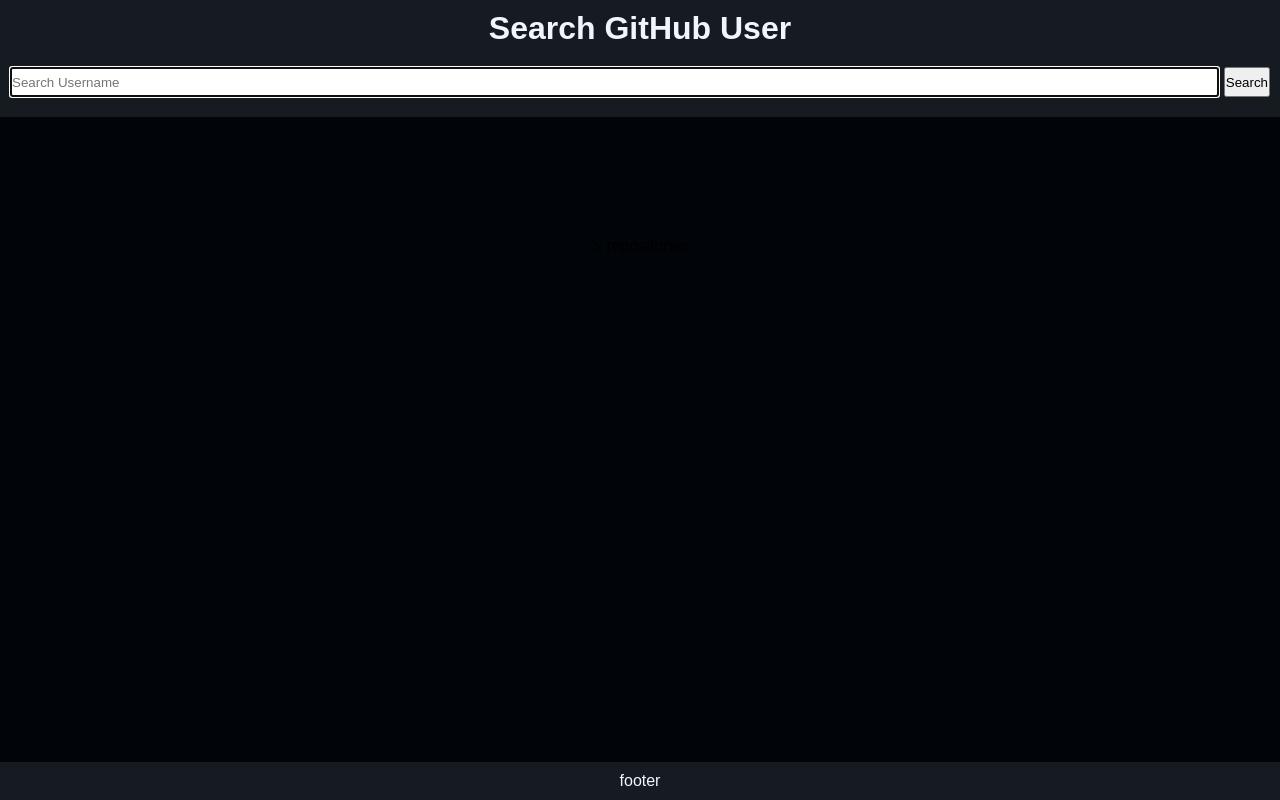
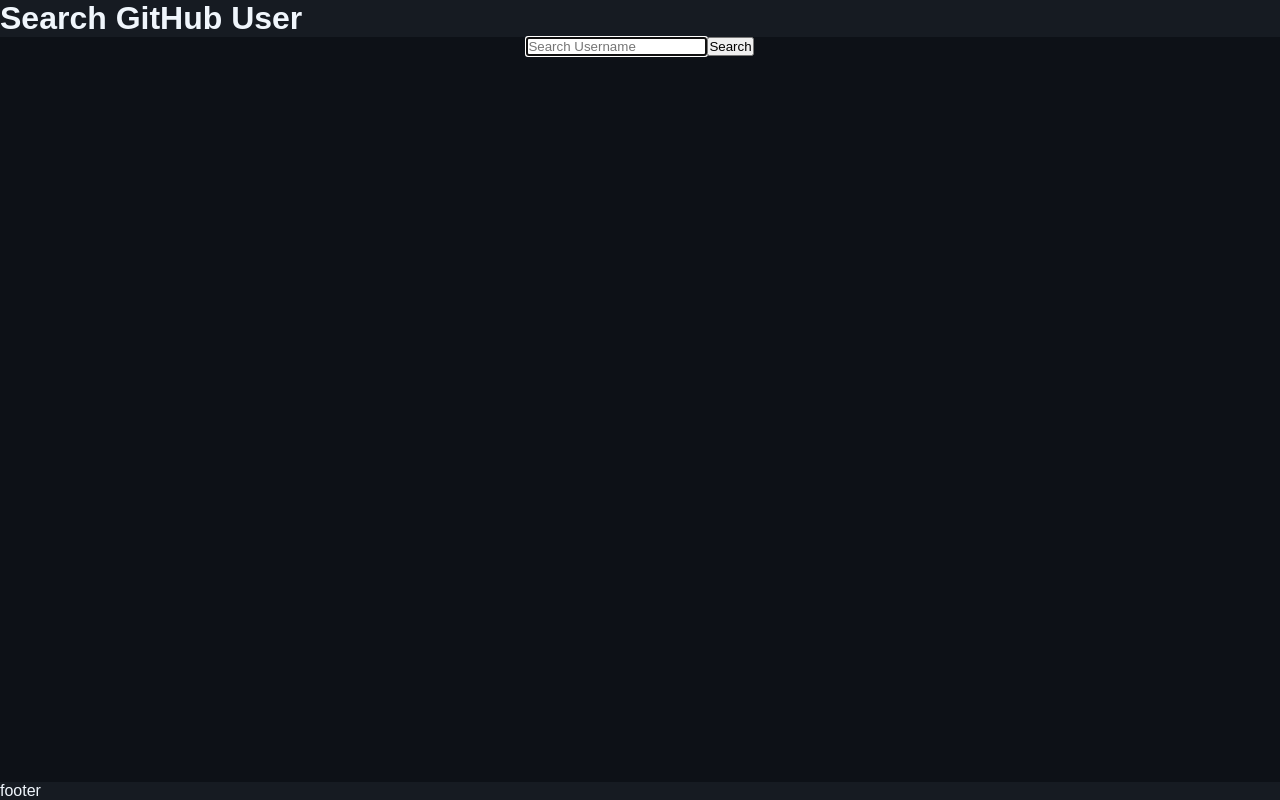
Before and after one commit to robrobac/github-user-search-app, a React (Create React App) app: page / in a window 1280 px wide. Built offline with nearby package versions, Linux system fonts and the light colour scheme.

Commit message:
Viewport Height set to 100% dinamicaly depending on the device. Search form moved out of main element

```diff
--- a/src/App.js
+++ b/src/App.js
@@ -21,8 +21,14 @@
                 .then((result) => result.json())
                 .then(
                     (result) => {
-                        setUser(result);
-                        console.log("User:", result)
+                        if (result.message === "Not Found") {
+                            setUser(result);
+                            console.log("No user found:", result)
+                        } else {
+                            setUser(result);
+                            console.log("User:", result)
+                        }
+
                     },
                     (error) => {
                         console.log(error);
@@ -38,8 +44,13 @@
                 .then((result) => result.json())
                 .then(
                     (result) => {
-                        setRepos(result);
-                        console.log("Repos:", result)
+                        if (result.message === "Not Found") {
+                            setRepos([]);
+                            console.log("No Repos found:", result)
+                        } else {
+                            setRepos(result);
+                            console.log("Repos:", result)
+                        }
                     },
                     (error) => {
                         console.log(error);
@@ -47,6 +58,27 @@
                 );
         }
     }, [username]);
+
+
+    // Dinamical App component height
+    const [viewportHeight, setViewportHeight] = useState(window.innerHeight);
+
+    const height100 = {
+        height: viewportHeight,
+    };
+
+    useEffect(() => {
+        const handleResize = () => {
+            setViewportHeight(window.innerHeight);
+        };
+
+        window.addEventListener('resize', handleResize);
+
+        return () => {
+            window.removeEventListener('resize', handleResize);
+        };
+    }, []);
+    // End of Dinamical App component height
 
 
     // Form submit
@@ -60,10 +92,10 @@
     }
 
     return (
-        <div className="App">
+        <div className="App" style={height100}>
             <Header />
+            <SearchForm onSubmit={searchUsername} />
             <main>
-                <SearchForm onSubmit={searchUsername} />
                 <ShowUser user={user} repos={repos} />
             </main>
             <Footer />
--- a/src/App.scss
+++ b/src/App.scss
@@ -9,15 +9,18 @@
 }
 
 .App {
-    height: 100vh;
+    // height: 100dvh;
+    background-color: $mainBG;
+
     display: flex;
     flex-direction: column;
+    align-items: center;
     justify-content: space-between;
-    align-items: center;
 
     main {
+        height: 100%;
         width: 100%;
-        height: 100%;
-        background-color: $color3;
+        overflow-x: auto;
     }
+
 }
--- a/src/components/Footer.scss
+++ b/src/components/Footer.scss
@@ -1,9 +1,7 @@
 @import './colors';
 
 footer {
-    text-align: center;
     width: 100%;
-    background-color: $color1;
-    color: $color2;
-    padding: 10px;
+    background-color: $headerFooterBG;
+    color: $text1;
 }
--- a/src/components/Header.scss
+++ b/src/components/Header.scss
@@ -1,9 +1,7 @@
 @import './colors';
 
 header {
-    background-color: $color1;
-    color: $color2;
-    padding: 10px;
-    text-align: center;
+    background-color: $headerFooterBG;
+    color: $text1;
     width: 100%;
 }
--- a/src/components/SearchForm.scss
+++ b/src/components/SearchForm.scss
@@ -1,18 +1 @@
 @import './colors';
-
-.searchForm {
-    padding: 10px;
-    background-color: $color1;
-
-    form {
-        margin-bottom: 10px;
-        width: 100%;
-        display: flex;
-        gap: 5px;
-        height: 30px;
-
-        input {
-            width: 100%;
-        }
-    }
-}
--- a/src/components/ShowUser.jsx
+++ b/src/components/ShowUser.jsx
@@ -4,15 +4,18 @@
 import './ShowUser.scss';
 
 function ShowUser({user, repos}) {
+    if (user.message === 'Not Found') {
+        return <p>no user found</p>
+    } else {
         return (
             <div className='showUser'>
                 <UserInfo user={user}/>
-        <p>{user.name}'s repositories</p>
                 <ul className='userRepos'>
                     <UserRepos repos={repos}/>
                 </ul>
             </div>
         )
     }
+}
 
 export default ShowUser
--- a/src/components/ShowUser.scss
+++ b/src/components/ShowUser.scss
@@ -1,9 +1 @@
 @import './colors';
-
-.showUser {
-    display: flex;
-    flex-direction: column;
-    align-items: center;
-    overflow-x: auto;
-    height: 87%;
-}
--- a/src/components/UserInfo.scss
+++ b/src/components/UserInfo.scss
@@ -1,15 +1,10 @@
 @import './colors';
 
 .userInfo {
-    padding: 50px 0;
-    display: flex;
-    flex-direction: column;
-    align-items: center;
-    gap: 10px;
-    color: $color2;
+    color: $text1;
 
     img {
-        height: 300px;
+        max-width: 300px;
         border-radius: 300px;
     }
 }
--- a/src/components/UserRepos.jsx
+++ b/src/components/UserRepos.jsx
@@ -2,6 +2,10 @@
 import './UserRepos.scss';
 
 function UserRepos({repos}) {
+
+    if(!repos.message === "Not Found") {
+        return
+    }
 
   return repos.map((repo) => (
     <li key={repo.id}>
--- a/src/components/UserRepos.scss
+++ b/src/components/UserRepos.scss
@@ -1,25 +1,14 @@
 @import './colors';
 
 .userRepos {
-    color: $color2;
-    padding-bottom: 50px;
-    overflow-x: auto;
+    color: $text1;
 
     li {
-        align-items: center;
-        display: flex;
-        flex-direction: column;
-        gap: 10px;
         list-style: none;
-        border-bottom: 1px solid rgba(255, 255, 255, 0.384);
-        padding: 10px;
 
         a {
-            font-size: 1.7em;
-            font-weight: 600;
             text-decoration: none;
-            color: cadetblue;
-
+            color: $linkColor;
         }
     }
 }
--- a/src/components/colors.scss
+++ b/src/components/colors.scss
@@ -1,3 +1,9 @@
 $color1: #161b22;
 $color2: #f0f6fc;
-$color3: #010409;
+$color3: #0d1117;
+
+
+$headerFooterBG: #161b22; // Header and Footer background color
+$mainBG: #0d1117; // Main window background color
+$text1: #f0f6fc; // Text Color1
+$linkColor: #2f81f7; // link Color
```
Lines whose indentation alone changed are shown as unchanged.
